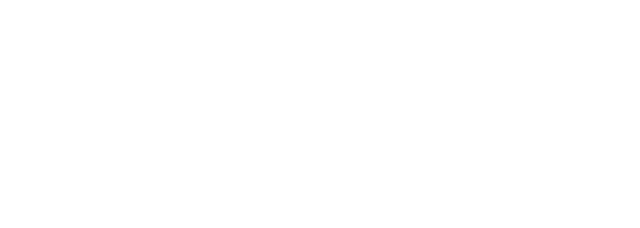
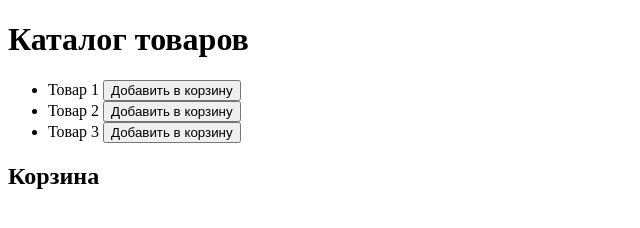
Before and after one commit to timsoarer/PracticeTasksJS, a plain HTML site: page 04_functions/Задача 5/index.html in a window 1280 px wide. Shown: the whole page, without its empty margins (0-640 px from the left). Drawn offline with Linux system fonts and the light colour scheme.

Commit message:
Completed Practice 5

```diff
--- a/04_functions/Задача 5/index.html
+++ b/04_functions/Задача 5/index.html
@@ -8,6 +8,23 @@
     <script src="index.js"></script>
 </head>
 <body>
-
+    <h1>Каталог товаров</h1>
+    <ul id="product-list">
+        <li>
+            <span>Товар 1</span>
+            <button onclick="addToCart('Товар 1')">Добавить в корзину</button>
+        </li>
+        <li>
+            <span>Товар 2</span>
+            <button onclick="addToCart('Товар 2')">Добавить в корзину</button>
+        </li>
+        <li>
+            <span>Товар 3</span>
+            <button onclick="addToCart('Товар 3')">Добавить в корзину</button>
+        </li>
+    </ul>
+    <h2>Корзина</h2>
+    <ul id="cart">
+    </ul>
 </body>
 </html>
--- a/04_functions/Задача 5/index.js
+++ b/04_functions/Задача 5/index.js
@@ -1,3 +1,6 @@
-const totalSum = (priceItem, amountItem, discountItem) => priceItem * amountItem * (100 - discountItem) / 100
-
-console.log(totalSum(25000, 3, 20))
+function addToCart(productName) {
+    const cartId = document.querySelector("#cart")
+    let productElement = document.createElement("li")
+    productElement.textContent = productName
+    cartId.append(productElement)
+}
```
